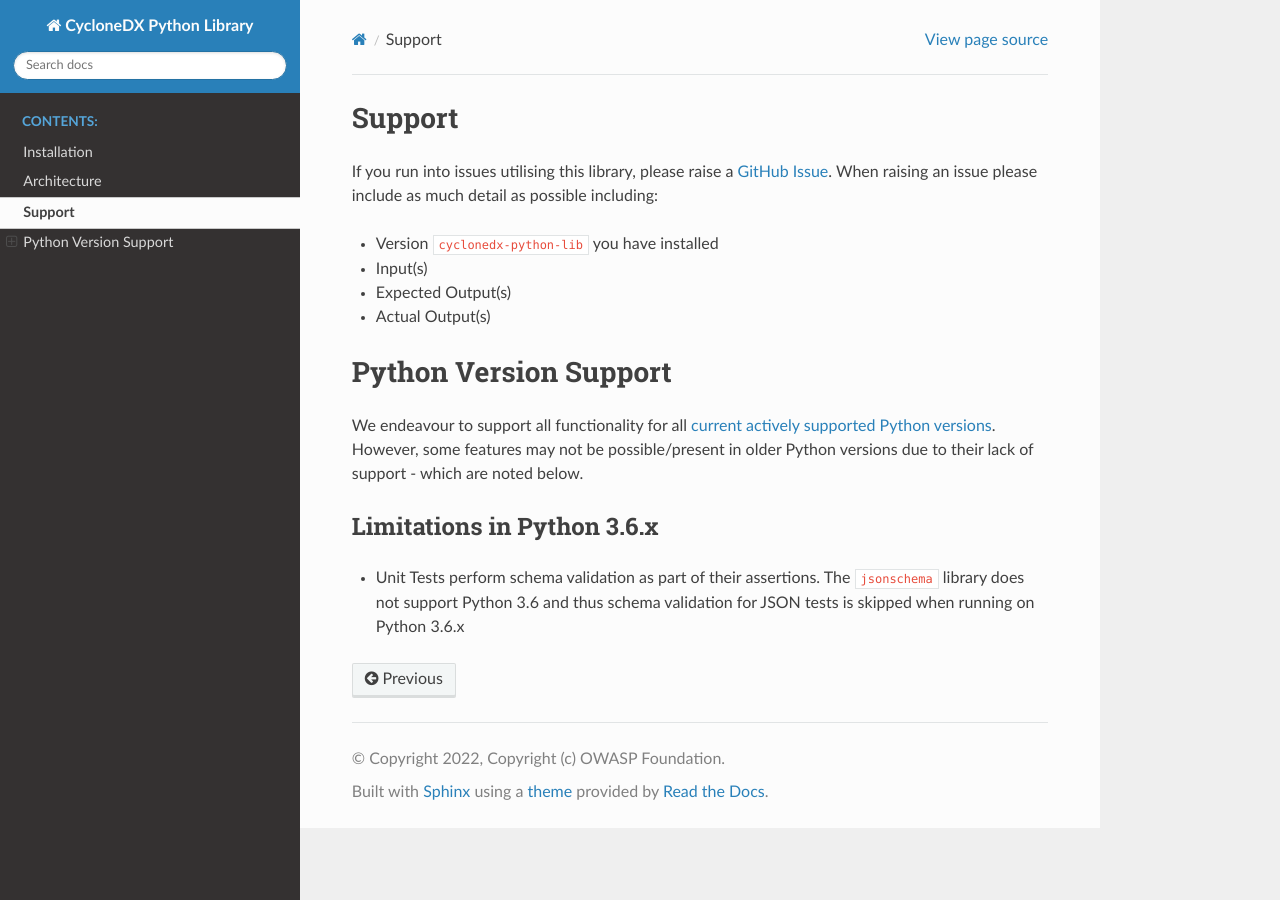
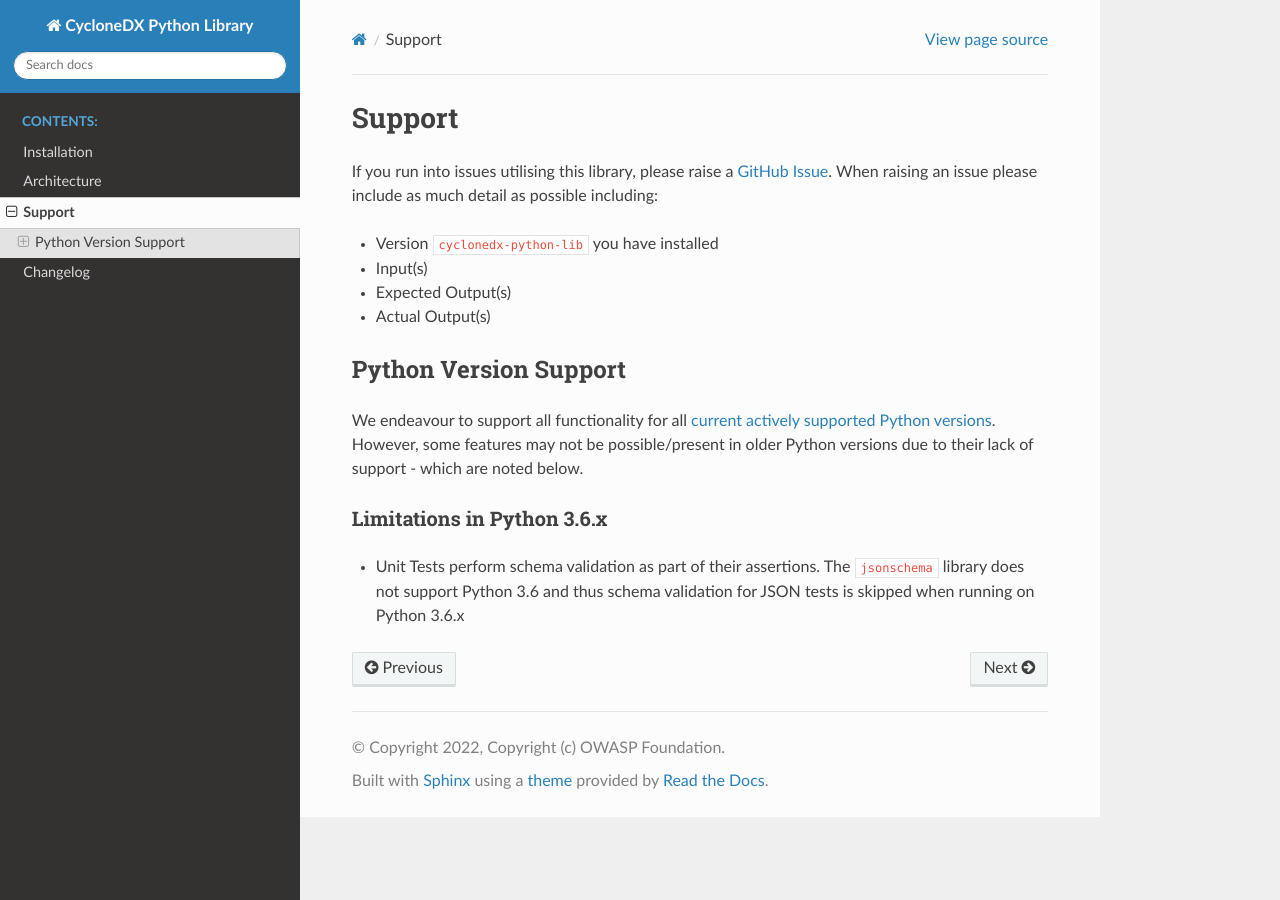
Before and after one commit to CycloneDX/cyclonedx-python-lib, a Sphinx documentation site: the page built from docs/support.rst, in a window 1280 px wide. Built offline with Sphinx 7.4.7 and the Read the Docs theme 2.0.0, drawn with Linux system fonts in a browser that asks for light colours.

Commit message:
doc: added changelog
Signed-off-by: Paul Horton <phorton@sonatype.com>

```diff
--- /dev/null
+++ b/docs/changelog.rst
@@ -0,0 +1 @@
+.. mdinclude:: ../CHANGELOG.md
--- a/docs/conf.py
+++ b/docs/conf.py
@@ -33,12 +33,15 @@
     "sphinx.ext.autodoc",
     "sphinx.ext.viewcode",
     "autoapi.extension",
-    "sphinx_rtd_theme"
+    "sphinx_rtd_theme",
+    "m2r2"
 ]
 
 # Document Python Code
 autoapi_type = 'python'
 autoapi_dirs = ['../cyclonedx']
+
+source_suffix = ['.rst', '.md']
 
 # Add any paths that contain templates here, relative to this directory.
 templates_path = ['_templates']
--- a/docs/index.rst
+++ b/docs/index.rst
@@ -38,6 +38,7 @@
    install
    architecture
    support
+   changelog
 
 
 .. _CycloneDX Python: https://pypi.org/project/cyclonedx-bom/
--- a/docs/requirements.txt
+++ b/docs/requirements.txt
@@ -1,3 +1,4 @@
+m2r2>=0.3.2
 Sphinx>=4.3.2
 sphinx-autoapi>=1.8.4
 sphinx-rtd-theme>=1.0.0
--- a/docs/support.rst
+++ b/docs/support.rst
@@ -10,14 +10,14 @@
 * Actual Output(s)
 
 Python Version Support
-======================
+----------------------
 
 We endeavour to support all functionality for all `current actively supported Python versions`_.
 However, some features may not be possible/present in older Python versions due to their lack of support - which are
 noted below.
 
 Limitations in Python 3.6.x
----------------------------
+~~~~~~~~~~~~~~~~~~~~~~~~~~~
 
 * Unit Tests perform schema validation as part of their assertions. The ``jsonschema`` library does not support Python
   3.6 and thus schema validation for JSON tests is skipped when running on Python 3.6.x
```
